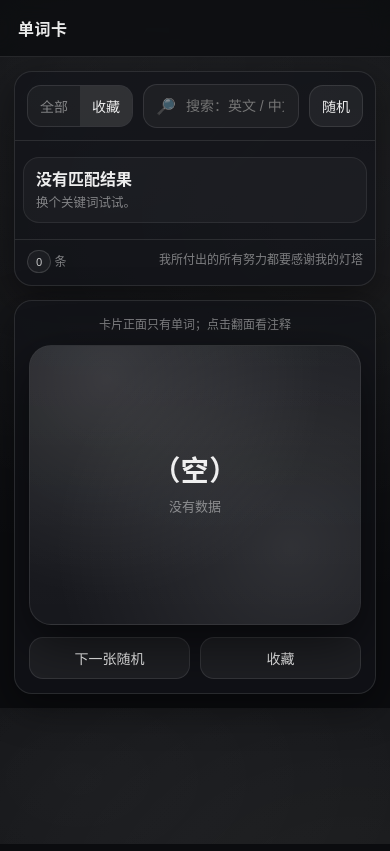
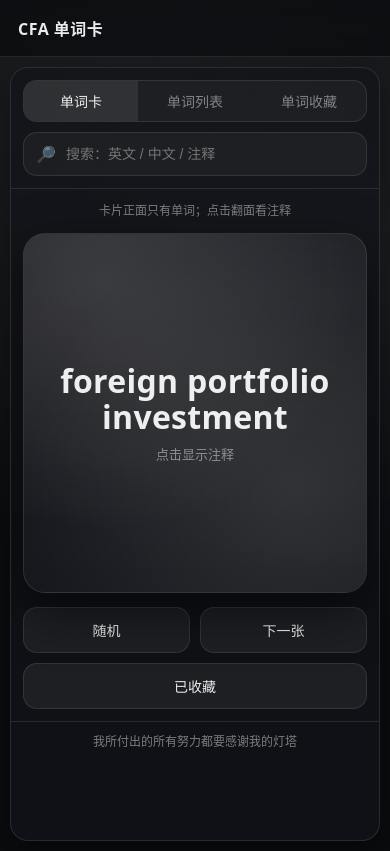
Before and after one commit to qiwu5196/CFA-, a plain HTML site: page index.html in a window 390 px wide. Both pictures are taken after a click on the button "收藏". Drawn offline with Linux system fonts and the light colour scheme.

Commit message:
Redesign mobile layout to prioritize flashcards

```diff
--- a/app.js
+++ b/app.js
@@ -1,14 +1,12 @@
-// === 你的 CARDS 数据放这里（如果你是脚本生成的，就保留脚本生成的 CARDS） ===
-/* 示例：
-const CARDS = [
-  { word:"arbitrage", zh:"套利", en_note:"...", zh_note:"..." }
-];
-*/
+const CARDS = window.CARDS || [];
+const FAV_KEY = "wordcards:favorites:v1";
 
-let mode = "all"; // "all" | "fav"
-const CARDS = window.CARDS || [];
-// --- 收藏：localStorage ---
-const FAV_KEY = "wordcards:favorites:v1";
+let currentView = "card"; // card | list | fav
+let current = null;
+let showBack = false;
+let filtered = [];
+let favFiltered = [];
+
 function loadFavSet() {
   try {
     const raw = localStorage.getItem(FAV_KEY);
@@ -18,18 +16,21 @@ function loadFavSet() {
     return new Set();
   }
 }
+
 function saveFavSet(set) {
   localStorage.setItem(FAV_KEY, JSON.stringify([...set]));
 }
+
 let favSet = loadFavSet();
 
 function keyOfCard(c) {
-  // 用 word 当唯一键（你如果有重复 word，就换成 word + en_note 的组合）
   return (c?.word ?? "").toString();
 }
+
 function isFav(c) {
   return favSet.has(keyOfCard(c));
 }
+
 function toggleFav(c) {
   if (!c) return;
   const k = keyOfCard(c);
@@ -39,24 +40,23 @@ function toggleFav(c) {
   saveFavSet(favSet);
 }
 
-// --- DOM ---
 const listEl = document.getElementById("list");
+const favListEl = document.getElementById("favList");
 const qEl = document.getElementById("q");
 const countBadge = document.getElementById("countBadge");
+const favCountBadge = document.getElementById("favCountBadge");
 const cardEl = document.getElementById("card");
 const cardInner = document.getElementById("cardInner");
 const shuffleBtn = document.getElementById("shuffleBtn");
 const nextBtn = document.getElementById("nextBtn");
 const favBtn = document.getElementById("favBtn");
-const tabAll = document.getElementById("tabAll");
-const tabFav = document.getElementById("tabFav");
+const viewCardBtn = document.getElementById("viewCard");
+const viewListBtn = document.getElementById("viewList");
+const viewFavBtn = document.getElementById("viewFav");
+const cardView = document.getElementById("cardView");
+const listView = document.getElementById("listView");
+const favView = document.getElementById("favView");
 
-// --- 状态 ---
-let filtered = [];
-let current = null;
-let showBack = false;
-
-// --- 工具 ---
 const safe = (s) => (s ?? "").toString();
 const includes = (hay, needle) => safe(hay).toLowerCase().includes(needle);
 
@@ -69,50 +69,48 @@ function escapeHtml(str) {
     .replaceAll("'", "&#039;");
 }
 
-function baseList() {
-  if (mode === "all") return CARDS;
-  // 收藏列表：从 CARDS 里筛选出收藏的
-  return CARDS.filter((c) => favSet.has(keyOfCard(c)));
+function applyFilter() {
+  const needle = qEl.value.trim().toLowerCase();
+
+  if (!needle) {
+    filtered = [...CARDS];
+    favFiltered = CARDS.filter((c) => isFav(c));
+    return;
+  }
+
+  const predicate = (c) =>
+    includes(c.word, needle) ||
+    includes(c.zh, needle) ||
+    includes(c.en_note, needle) ||
+    includes(c.zh_note, needle);
+
+  filtered = CARDS.filter(predicate);
+  favFiltered = CARDS.filter((c) => isFav(c) && predicate(c));
 }
 
-function applyFilter() {
-  const needle = qEl.value.trim().toLowerCase();
-  const base = baseList();
+function renderViewTabs() {
+  viewCardBtn.classList.toggle("is-active", currentView === "card");
+  viewListBtn.classList.toggle("is-active", currentView === "list");
+  viewFavBtn.classList.toggle("is-active", currentView === "fav");
 
-  if (!needle) {
-    filtered = [...base];
-  } else {
-    filtered = base.filter(
-      (c) =>
-        includes(c.word, needle) ||
-        includes(c.zh, needle) ||
-        includes(c.en_note, needle) ||
-        includes(c.zh_note, needle)
-    );
-  }
+  cardView.classList.toggle("is-active", currentView === "card");
+  listView.classList.toggle("is-active", currentView === "list");
+  favView.classList.toggle("is-active", currentView === "fav");
 }
 
-function renderTabs() {
-  if (!tabAll || !tabFav) return;
-  tabAll.classList.toggle("is-active", mode === "all");
-  tabFav.classList.toggle("is-active", mode === "fav");
-}
+function renderSingleList(targetEl, list) {
+  targetEl.innerHTML = "";
 
-function renderList() {
-  listEl.innerHTML = "";
-  countBadge.textContent = filtered.length;
-
-  if (!filtered.length) {
+  if (!list.length) {
     const div = document.createElement("div");
     div.className = "item";
     div.style.cursor = "default";
-    div.innerHTML =
-      '<div class="word">没有匹配结果</div><div class="note-zh" style="margin-top:6px;">换个关键词试试。</div>';
-    listEl.appendChild(div);
+    div.innerHTML = '<div class="word">没有匹配结果</div><div class="note-zh" style="margin-top:6px;">换个关键词试试。</div>';
+    targetEl.appendChild(div);
     return;
   }
 
-  for (const c of filtered) {
+  for (const c of list) {
     const item = document.createElement("div");
     item.className = "item";
 
@@ -129,14 +127,21 @@ function renderList() {
 
     item.addEventListener("click", () => {
       loadCard(c);
+      switchView("card");
     });
 
-    listEl.appendChild(item);
+    targetEl.appendChild(item);
   }
 }
 
+function renderLists() {
+  countBadge.textContent = filtered.length;
+  favCountBadge.textContent = favFiltered.length;
+  renderSingleList(listEl, filtered);
+  renderSingleList(favListEl, favFiltered);
+}
+
 function renderFavBtn() {
-  if (!favBtn) return;
   if (!current) {
     favBtn.textContent = "收藏";
     return;
@@ -146,8 +151,7 @@ function renderFavBtn() {
 
 function renderCard() {
   if (!current) {
-    cardInner.innerHTML =
-      '<div class="card-word">（空）</div><div class="card-sub">没有数据</div>';
+    cardInner.innerHTML = '<div class="card-word">（空）</div><div class="card-sub">没有数据</div>';
     renderFavBtn();
     return;
   }
@@ -165,12 +169,10 @@ function renderCard() {
           <div class="z">${escapeHtml(current.zh)}</div>
         </div>
         <div class="note-en">${
-          escapeHtml(current.en_note) ||
-          '<span style="opacity:.55;">（无英文注释）</span>'
+          escapeHtml(current.en_note) || '<span style="opacity:.55;">（无英文注释）</span>'
         }</div>
         <div class="note-zh">${
-          escapeHtml(current.zh_note) ||
-          '<span style="opacity:.55;">（无中文注释）</span>'
+          escapeHtml(current.zh_note) || '<span style="opacity:.55;">（无中文注释）</span>'
         }</div>
       </div>
     `;
@@ -186,31 +188,31 @@ function loadCard(c) {
 }
 
 function randomCard(fromList) {
-  const arr = fromList?.length ? fromList : baseList();
+  const arr = fromList?.length ? fromList : filtered.length ? filtered : CARDS;
   if (!arr.length) return null;
   return arr[Math.floor(Math.random() * arr.length)];
 }
 
-// --- 刷新整套 UI（切换列表、收藏变动后用）---
+function switchView(view) {
+  currentView = view;
+  renderViewTabs();
+}
+
 function refreshAll({ keepCurrent = true } = {}) {
-  renderTabs();
   applyFilter();
-  renderList();
+  renderLists();
 
   if (keepCurrent && current) {
-    // 如果当前卡在收藏模式下被取消收藏，需要处理
-    if (mode === "fav" && !isFav(current)) {
-      // 当前不在收藏里了，换一张
-      loadCard(randomCard(filtered));
+    if (isFav(current) || currentView !== "fav") {
+      renderCard();
     } else {
-      renderCard();
+      loadCard(randomCard(favFiltered));
     }
   } else {
     loadCard(randomCard(filtered));
   }
 }
 
-// --- 事件 ---
 qEl.addEventListener("input", () => refreshAll({ keepCurrent: true }));
 
 cardEl.addEventListener("click", () => {
@@ -231,22 +233,12 @@ favBtn.addEventListener("click", () => {
   if (!current) return;
   toggleFav(current);
   renderFavBtn();
-
-  // 如果在“收藏列表”里点取消收藏，要立刻从列表里消失
-  if (mode === "fav") {
-    refreshAll({ keepCurrent: true });
-  }
-});
-
-tabAll.addEventListener("click", () => {
-  mode = "all";
   refreshAll({ keepCurrent: true });
 });
 
-tabFav.addEventListener("click", () => {
-  mode = "fav";
-  refreshAll({ keepCurrent: true });
-});
+viewCardBtn.addEventListener("click", () => switchView("card"));
+viewListBtn.addEventListener("click", () => switchView("list"));
+viewFavBtn.addEventListener("click", () => switchView("fav"));
 
-// init
 refreshAll({ keepCurrent: false });
+switchView("card");
--- a/index.html
+++ b/index.html
@@ -3,41 +3,30 @@
 <head>
   <meta charset="utf-8" />
   <meta name="viewport" content="width=device-width, initial-scale=1" />
-  <title>单词卡</title>
+  <title>CFA 单词卡</title>
   <link rel="stylesheet" href="./styles.css" />
 </head>
 <body>
   <header>
-    <div class="title">单词卡</div>
+    <div class="title">CFA 单词卡</div>
   </header>
 
-  <main class="wrap">
-    <!-- 左栏：所有单词 -->
-    <section class="col left" aria-label="单词列表">
-      <div class="toolbar">
-        <div class="seg">
-          <button class="seg-btn is-active" id="tabAll" type="button">全部</button>
-          <button class="seg-btn" id="tabFav" type="button">收藏</button>
+  <main class="page">
+    <section class="panel panel-main" aria-label="单词卡学习区">
+      <div class="toolbar toolbar-top">
+        <div class="seg seg-views" aria-label="视图切换">
+          <button class="seg-btn is-active" id="viewCard" type="button">单词卡</button>
+          <button class="seg-btn" id="viewList" type="button">单词列表</button>
+          <button class="seg-btn" id="viewFav" type="button">单词收藏</button>
         </div>
 
         <div class="search" role="search">
           <span class="icon">🔎</span>
           <input id="q" placeholder="搜索：英文 / 中文 / 注释" autocomplete="off" />
         </div>
-
-        <button class="btn" id="shuffleBtn" title="随机一张" type="button">随机</button>
       </div>
 
-      <div class="list" id="list"></div>
-
-      <div class="meta">
-        <div><span class="badge" id="countBadge">0</span> 条</div>
-        <div class="hint">我所付出的所有努力都要感谢我的灯塔</div>
-      </div>
-    </section>
-
-    <!-- 右栏：随机单词卡 -->
-    <section class="col right" aria-label="随机卡片">
+      <section class="view is-active" id="cardView" aria-label="单词卡视图">
         <div class="card-area">
           <div class="hint">卡片正面只有单词；点击翻面看注释</div>
 
@@ -46,9 +35,35 @@
           </div>
 
           <div class="actions">
-          <button class="btn" id="nextBtn">下一张随机</button>
-          <button class="btn" id="favBtn">收藏</button>
+            <button class="btn" id="shuffleBtn" title="随机一张" type="button">随机</button>
+            <button class="btn" id="nextBtn" type="button">下一张</button>
+            <button class="btn" id="favBtn" type="button">收藏</button>
           </div>
+        </div>
+      </section>
+
+      <section class="view" id="listView" aria-label="单词列表视图">
+        <div class="list-wrap">
+          <div class="subhead">
+            <div><span class="badge" id="countBadge">0</span> 条</div>
+            <div class="hint small">点击任意单词可切回单词卡查看</div>
+          </div>
+          <div class="list" id="list"></div>
+        </div>
+      </section>
+
+      <section class="view" id="favView" aria-label="收藏单词视图">
+        <div class="list-wrap">
+          <div class="subhead">
+            <div><span class="badge" id="favCountBadge">0</span> 条收藏</div>
+            <div class="hint small">点击任意收藏单词可切回单词卡查看</div>
+          </div>
+          <div class="list" id="favList"></div>
+        </div>
+      </section>
+
+      <div class="meta">
+        <div class="hint">我所付出的所有努力都要感谢我的灯塔</div>
       </div>
     </section>
   </main>
--- a/styles.css
+++ b/styles.css
@@ -35,40 +35,19 @@ header{
   letter-spacing:.5px;
 }
 
-.wrap{
-  display:flex;
-  gap:14px;
+.page{
   padding:14px;
-  max-width:1200px;
+  max-width:960px;
   margin:0 auto;
 }
 
-.col{
+.panel{
   background: rgba(18,20,26,.72);
   border:1px solid var(--border);
   border-radius: var(--radius);
   box-shadow: var(--shadow);
   overflow:hidden;
-
-  /* 关键：固定为视口高度（减掉 header） */
-  height: calc(100vh - 86px);
-}
-
-.left{
-  flex:1.3;
-  min-width:360px;
-  display:flex;
-  flex-direction:column;
-
-  /* 关键：让内部滚动生效 */
-  min-height: 0;
-}
-
-.right{
-  flex:1;
-  min-width:320px;
-  display:flex;
-  flex-direction:column;
+  min-height: calc(100vh - 86px);
 }
 
 .toolbar{
@@ -77,10 +56,42 @@ header{
   display:flex;
   gap:10px;
   align-items:center;
+  flex-wrap:wrap;
+}
+
+.toolbar-top{
+  justify-content:space-between;
+}
+
+.seg{
+  display:flex;
+  border:1px solid var(--border);
+  background: rgba(255,255,255,.04);
+  border-radius:14px;
+  overflow:hidden;
+}
+
+.seg-views{
+  flex-wrap:wrap;
+}
+
+.seg-btn{
+  padding:10px 14px;
+  border:none;
+  background: transparent;
+  color: var(--muted2);
+  cursor:pointer;
+  font-size:14px;
+}
+
+.seg-btn.is-active{
+  background: rgba(255,255,255,.08);
+  color: var(--text);
 }
 
 .search{
   flex:1;
+  min-width:220px;
   display:flex;
   gap:8px;
   align-items:center;
@@ -101,28 +112,33 @@ header{
   font-size:14px;
 }
 
-.btn{
-  border:1px solid var(--border);
-  background: rgba(255,255,255,.06);
-  color: var(--text);
-  padding:10px 12px;
-  border-radius:14px;
-  cursor:pointer;
-  font-size:14px;
-  user-select:none;
-  transition: transform .05s ease, background .2s ease, border-color .2s ease;
-  white-space:nowrap;
+.view{
+  display:none;
 }
-.btn:hover{ background: rgba(255,255,255,.09); }
-.btn:active{ transform: translateY(1px); }
+
+.view.is-active{
+  display:block;
+}
+
+.list-wrap{
+  display:flex;
+  flex-direction:column;
+  min-height: calc(100vh - 190px);
+}
+
+.subhead{
+  display:flex;
+  justify-content:space-between;
+  gap:10px;
+  align-items:center;
+  padding:12px 14px 0;
+  flex-wrap:wrap;
+}
 
 .list{
   overflow:auto;
-  padding:8px;
-
-  /* 关键：占满剩余空间并允许滚动 */
-  flex: 1;
-  min-height: 0;
+  padding:8px 14px 14px;
+  min-height:0;
 }
 
 .item{
@@ -134,10 +150,12 @@ header{
   cursor:pointer;
   transition: background .2s ease, border-color .2s ease, transform .05s ease;
 }
+
 .item:hover{
   background: rgba(255,255,255,.05);
   border-color: rgba(255,255,255,.14);
 }
+
 .item:active{ transform: translateY(1px); }
 
 .row1{
@@ -196,8 +214,7 @@ header{
   color: var(--muted2);
   font-size:12px;
   display:flex;
-  justify-content:space-between;
-  gap:10px;
+  justify-content:center;
 }
 
 .hint{
@@ -206,12 +223,15 @@ header{
   text-align:center;
 }
 
+.hint.small{
+  text-align:right;
+}
+
 .card-area{
-  flex:1;
   display:flex;
   flex-direction:column;
-  padding:14px;
-  gap:12px;
+  padding:16px;
+  gap:14px;
 }
 
 .card{
@@ -222,10 +242,7 @@ header{
   position:relative;
   overflow:hidden;
   cursor:pointer;
-
-  /* 关键：固定高度 */
-  height: 360px;
-
+  min-height: 420px;
   display:grid;
   place-items:center;
   padding:18px;
@@ -246,12 +263,12 @@ header{
 .card-inner{
   position:relative;
   width:100%;
-  max-width:520px;
+  max-width:620px;
   text-align:center;
 }
 
 .card-word{
-  font-size: clamp(28px, 4.2vw, 44px);
+  font-size: clamp(32px, 5vw, 52px);
   font-weight:800;
   letter-spacing:.3px;
   line-height:1.1;
@@ -266,7 +283,7 @@ header{
 .card-notes{
   text-align:left;
   display:grid;
-  gap:10px;
+  gap:12px;
 }
 
 .wordline{
@@ -277,7 +294,7 @@ header{
 }
 
 .wordline .w{
-  font-size:22px;
+  font-size:24px;
   font-weight:800;
   color: var(--text);
 }
@@ -291,33 +308,36 @@ header{
 .actions{
   display:flex;
   gap:10px;
+  flex-wrap:wrap;
 }
+
 .actions .btn{ flex:1; }
 
-.seg{
-  display:flex;
+.btn{
   border:1px solid var(--border);
-  background: rgba(255,255,255,.04);
+  background: rgba(255,255,255,.06);
+  color: var(--text);
+  padding:12px 14px;
   border-radius:14px;
-  overflow:hidden;
-}
-.seg-btn{
-  padding:10px 12px;
-  border:none;
-  background: transparent;
-  color: var(--muted2);
   cursor:pointer;
   font-size:14px;
-}
-.seg-btn.is-active{
-  background: rgba(255,255,255,.08);
-  color: var(--text);
+  user-select:none;
+  transition: transform .05s ease, background .2s ease, border-color .2s ease;
+  white-space:nowrap;
 }
 
-/* 手机：上下排 */
+.btn:hover{ background: rgba(255,255,255,.09); }
+.btn:active{ transform: translateY(1px); }
+
 @media (max-width: 900px){
-  .wrap{ flex-direction:column; }
-  .col{ height: auto; }          /* 手机端允许自然高度 */
-  .left, .right{ min-width:0; min-height:auto; }
-  .card{ height: 280px; }        /* 手机卡片固定更矮一点 */
+  .page{ padding:10px; }
+  .panel{ min-height: calc(100vh - 70px); }
+  .toolbar-top{ align-items:stretch; }
+  .seg-views{ width:100%; }
+  .seg-btn{ flex:1; }
+  .search{ min-width:0; width:100%; }
+  .card-area{ padding:12px; }
+  .card{ min-height: 360px; }
+  .actions .btn{ min-width:calc(50% - 5px); }
+  .hint.small{ text-align:left; }
 }
```
Lines whose indentation alone changed are shown as unchanged.
